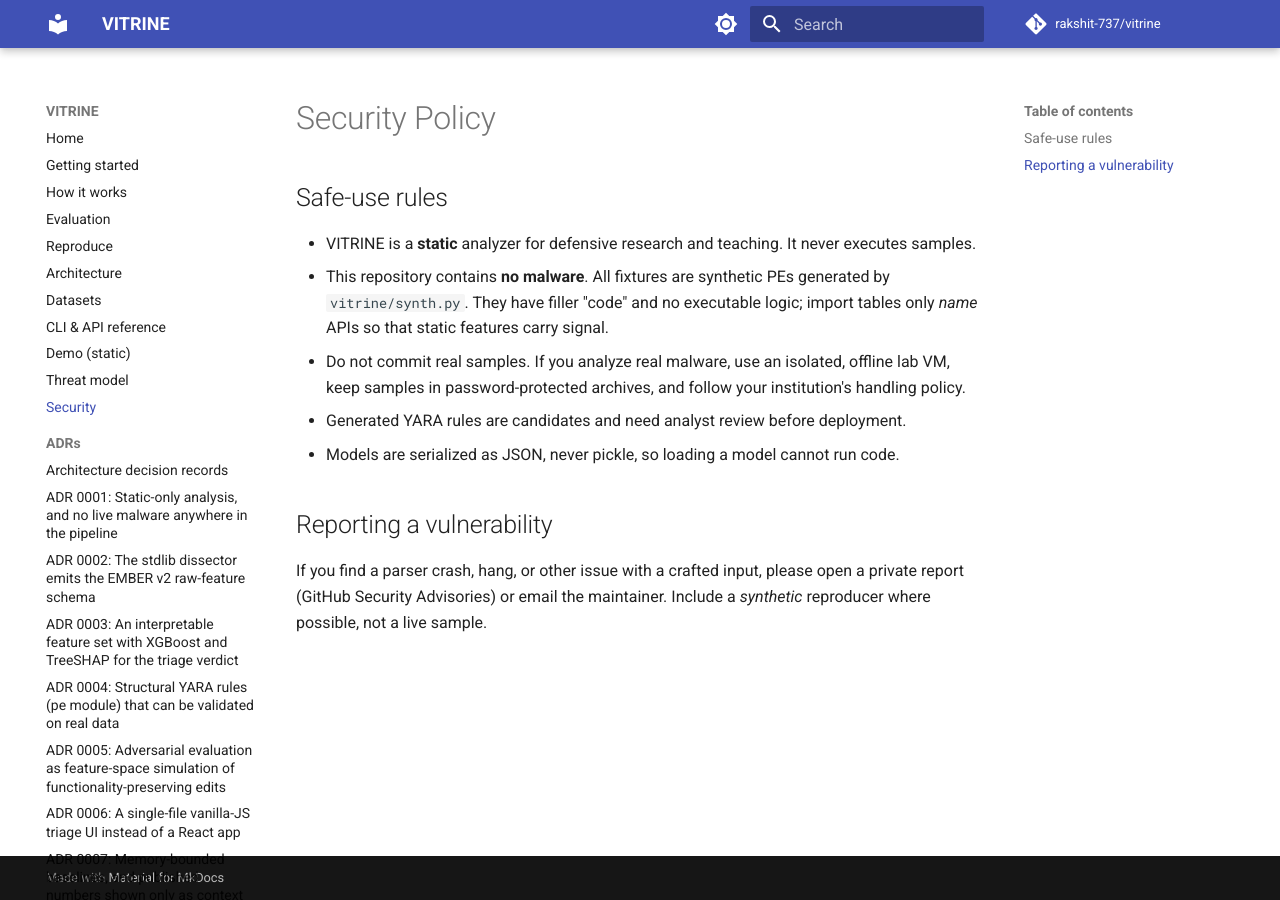
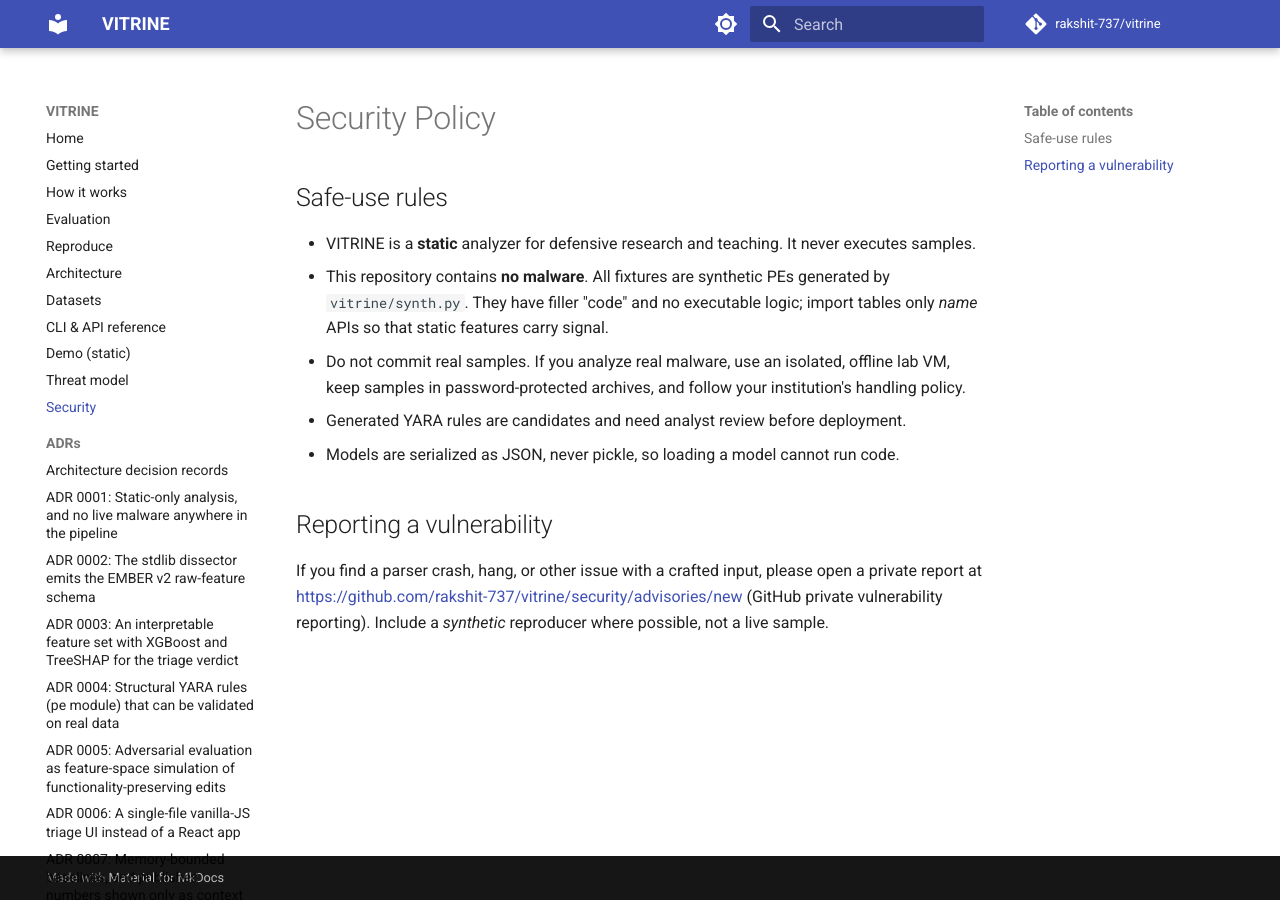
Before and after one commit to rakshit-737/vitrine, an MkDocs documentation site: the page built from docs/security.md, in a window 1280 px wide. Built offline with MkDocs 1.6.1 and Material for MkDocs 9.7.7, drawn with Linux system fonts in a browser that asks for light colours; comment, search, counter and statistics services are not loaded.

Commit message:
docs: current CLI help and /openapi.json in the reference; private advisory link in SECURITY
/docs is served only with --enable-docs, which the reference did not say;
the --help transcript now shows --version. SECURITY.md points reporters to
the private vulnerability reporting form, now enabled on the repository.
The getting-started page no longer hard-codes a stale test count.

Co-Authored-By: Claude <noreply@anthropic.com>

```diff
--- a/docs/security.md
+++ b/docs/security.md
@@ -8,4 +8,4 @@
 - Models are serialized as JSON, never pickle, so loading a model cannot run code.
 
 ## Reporting a vulnerability
-If you find a parser crash, hang, or other issue with a crafted input, please open a private report (GitHub Security Advisories) or email the maintainer. Include a *synthetic* reproducer where possible, not a live sample.
+If you find a parser crash, hang, or other issue with a crafted input, please open a private report at <https://github.com/rakshit-737/vitrine/security/advisories/new> (GitHub private vulnerability reporting). Include a *synthetic* reproducer where possible, not a live sample.
```
Also changed, not shown: SECURITY.md (+1 -1 lines), docs/getting-started.md (+1 -1 lines), docs/reference.md (+10 -3 lines).
